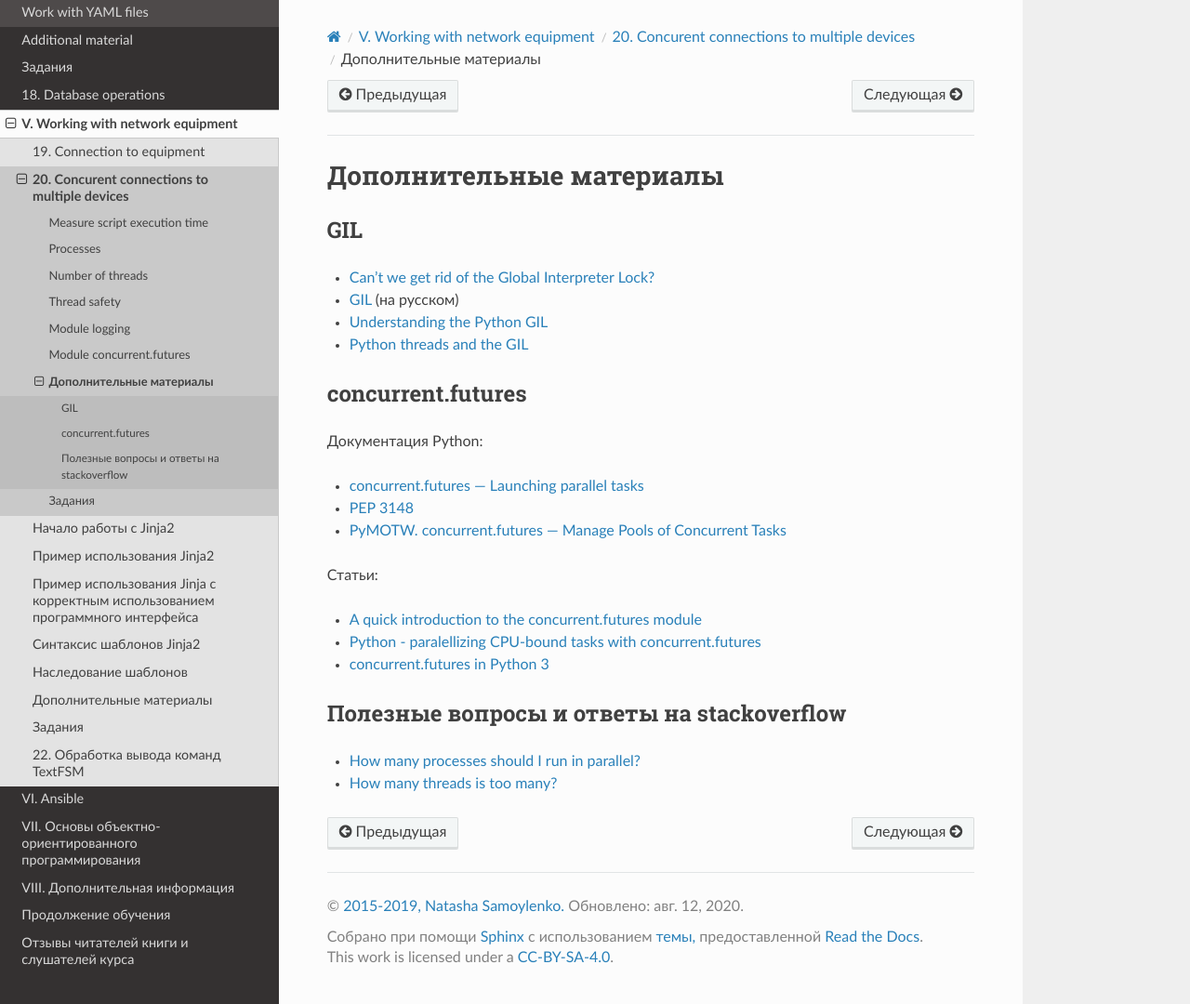
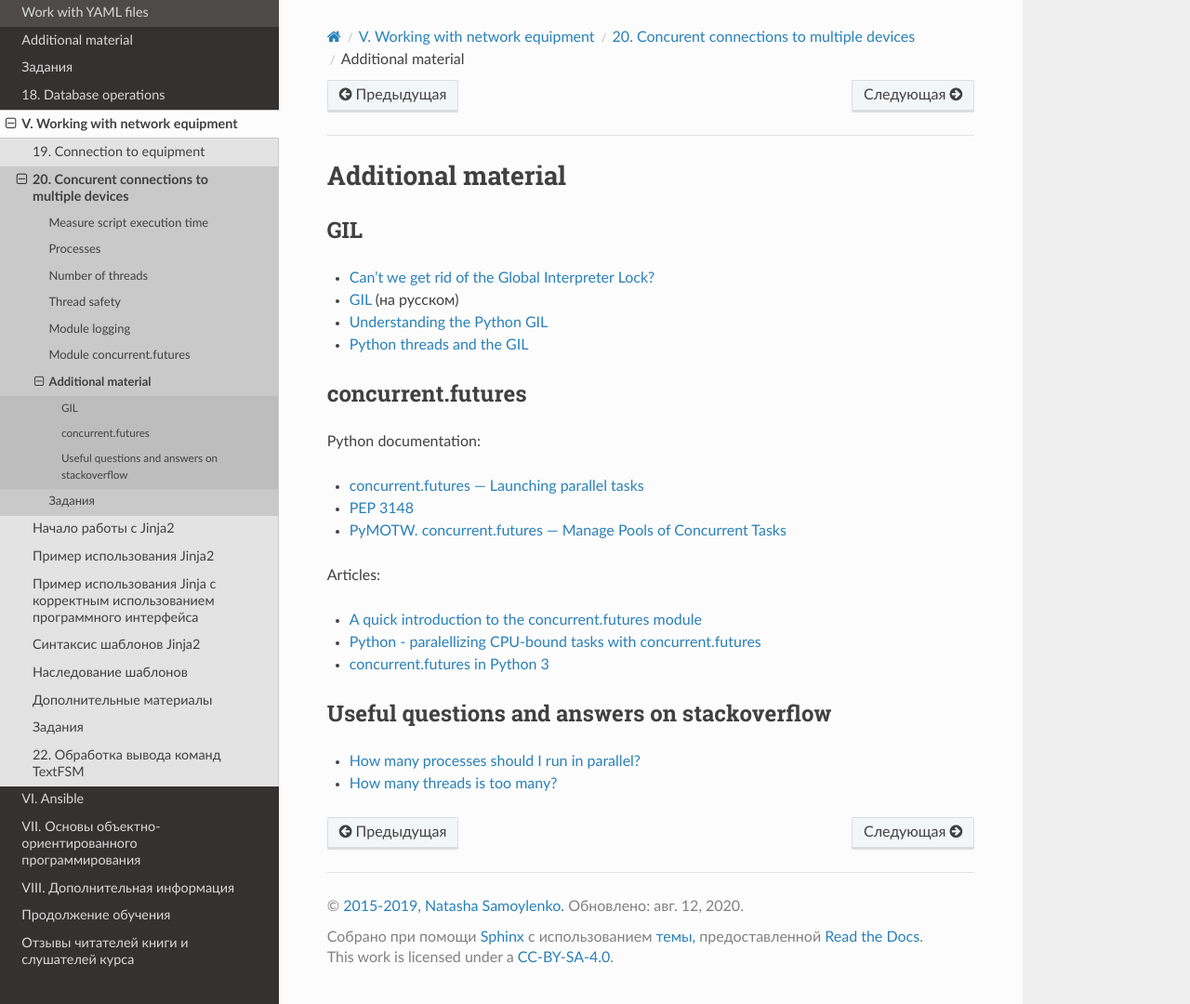
Before and after one commit to Aidar5/nattoeng, a Sphinx documentation site: the page built from docs/source/book/20_concurrent_connections/further_reading.rst, in a window 1280 px wide and 1080 px high. Shown: the whole window at 93% size. Built offline with Sphinx 7.4.7 and the Read the Docs theme 2.0.0, drawn with Linux system fonts in a browser that asks for light colours; pages that are not in the unit, such as notebooks, are missing from menus.

Commit message:
Update further_reading.rst

```diff
--- a/docs/source/book/20_concurrent_connections/further_reading.rst
+++ b/docs/source/book/20_concurrent_connections/further_reading.rst
@@ -1,4 +1,4 @@
-Дополнительные материалы
+Additional material
 ------------------------
 
 GIL
@@ -14,7 +14,7 @@ GIL
 concurrent.futures
 ~~~~~~~~~~~~~~~~~~
 
-Документация Python:
+Python documentation:
 
 -  `concurrent.futures — Launching parallel
    tasks <https://docs.python.org/3/library/concurrent.futures.html>`__
@@ -22,7 +22,7 @@ concurrent.futures
 -  `PyMOTW. concurrent.futures — Manage Pools of Concurrent
    Tasks <https://pymotw.com/3/concurrent.futures/index.html>`__
 
-Статьи:
+Articles:
 
 -  `A quick introduction to the concurrent.futures
    module <http://masnun.com/2016/03/29/python-a-quick-introduction-to-the-concurrent-futures-module.html>`__
@@ -31,7 +31,7 @@ concurrent.futures
 -  `concurrent.futures in Python
    3 <https://www.ploggingdev.com/2017/01/concurrent.futures-in-python-3/>`__
 
-Полезные вопросы и ответы на stackoverflow
+Useful questions and answers on stackoverflow
 ~~~~~~~~~~~~~~~~~~~~~~~~~~~~~~~~~~~~~~~~~~
 
 -  `How many processes should I run in
```
